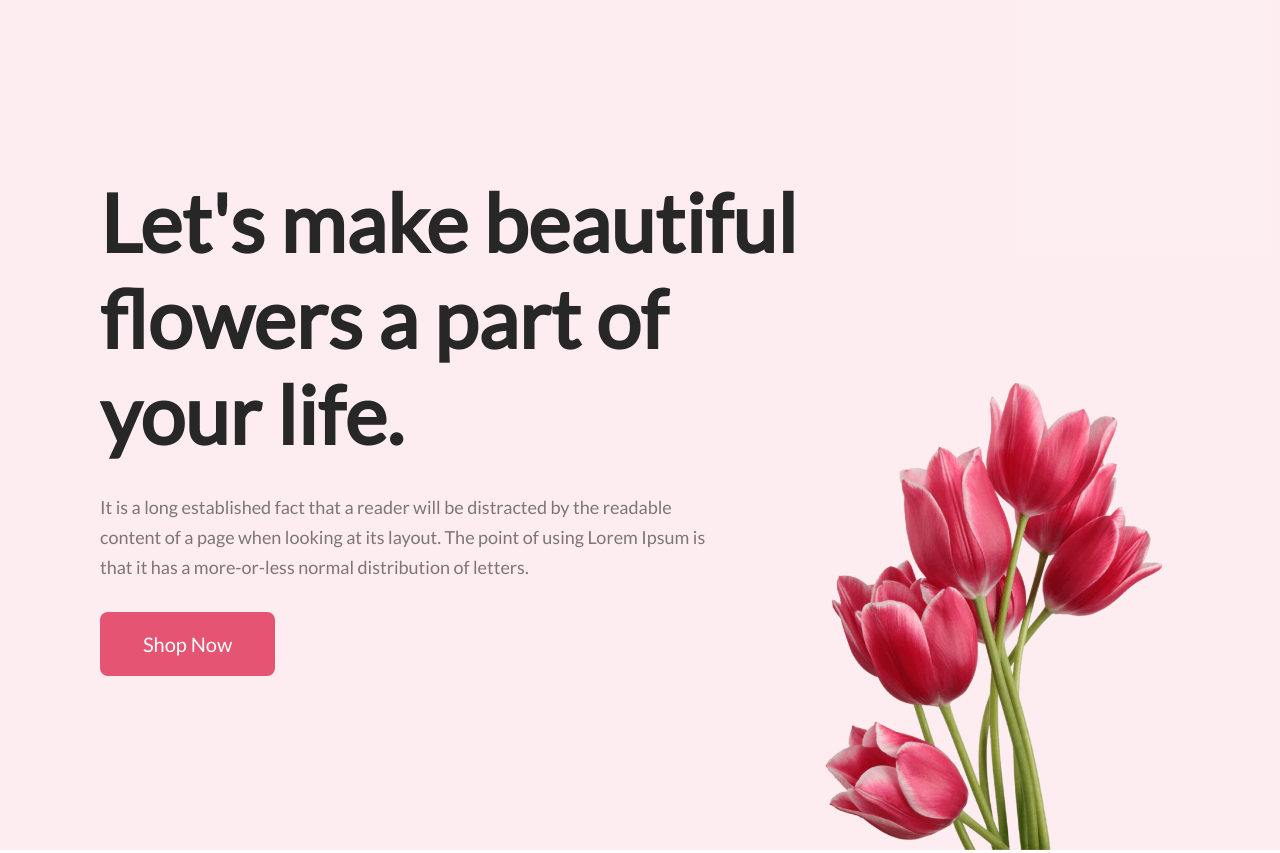
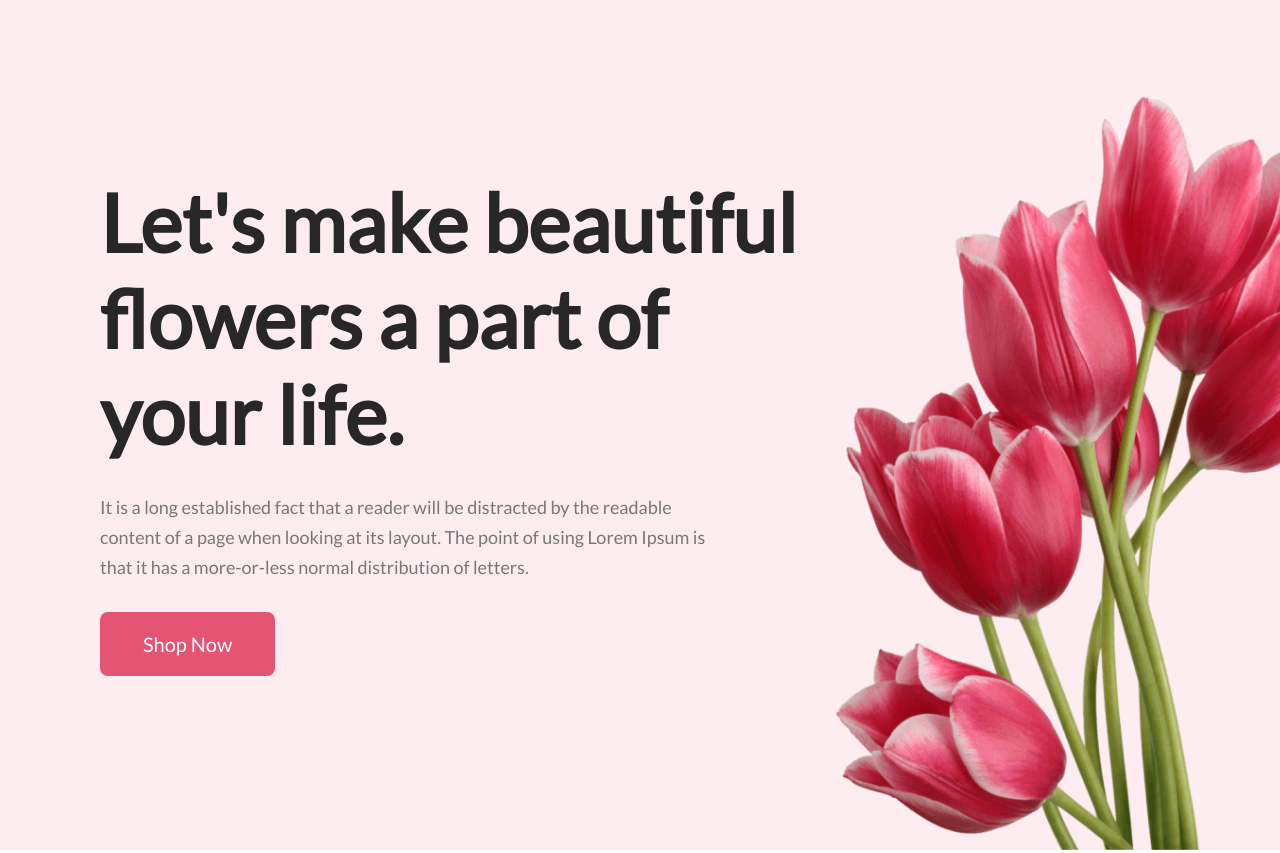
Before and after one commit to mehhed/programming-hero-assignment-1, a plain HTML site: page index.html in a window 1280 px wide. Shown: the top 853 px of the page. Drawn offline with Linux system fonts and the light colour scheme.

Commit message:
1600px ar monitor a kora

```diff
--- a/index.html
+++ b/index.html
@@ -25,7 +25,7 @@
                 </div>
             </div>
             <div class="banner-img">
-                <img src="img/pngwing 10.png" alt="">
+                <img src="img/pngwing 10.png" alt="" width="635px">
             </div>
         </section>
     </header>
--- a/style.css
+++ b/style.css
@@ -26,7 +26,6 @@ banner part css
 =========================================  */
 
 .banner{
-    width: 100%;
     height: 850px;
     flex-shrink: 0;
     background-color: rgba(229, 84, 115, 0.1);
@@ -58,14 +57,14 @@ banner part css
 }
 /* banner img css  */
 .banner-img{
-    /* width: 635px; */
+    width: 635px;
     height: 100%;
     display: flex;
     align-items: end;
     justify-content: end;
 }
 .banner-img img{
-    width: 100%;
+    width: 600px;
 }
 
 /* =========================================
@@ -76,6 +75,7 @@ Featured Flowers section related css
 .Featured-Flowers{
     padding: 120px 120px 78px 120px;
     box-sizing: border-box;
+    width: 100%;
 }
 .Featured-Flowers-heading-text{
     text-align: center;
@@ -104,6 +104,7 @@ Featured Flowers section related css
     justify-content: space-between;
     margin-top: 50px;
     gap: 20px;
+    width: 100%;
 }
 .Featured-Flowers-container-inner div{
     width: 435px;
@@ -139,7 +140,6 @@ hot deal section related css
 -------------------------------------- */
 .deal{
     height: 620px;
-    width:100% ;
     background: rgba(229, 84, 115, 0.05);
     display:flex ;
     justify-content: center;
@@ -324,6 +324,7 @@ hot deal section related css
 /* -------------- top rating section related css -------------------- */
 .our-top-rateing-flower {
     padding: 80px 120px 80px 120px;
+    width: 100%;
 }
 .our-top-rateing-flower-inner{
     padding: 50px;
```
